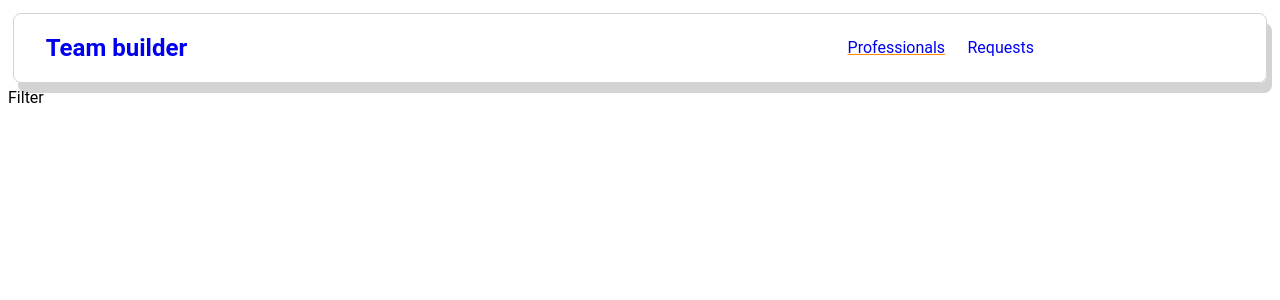
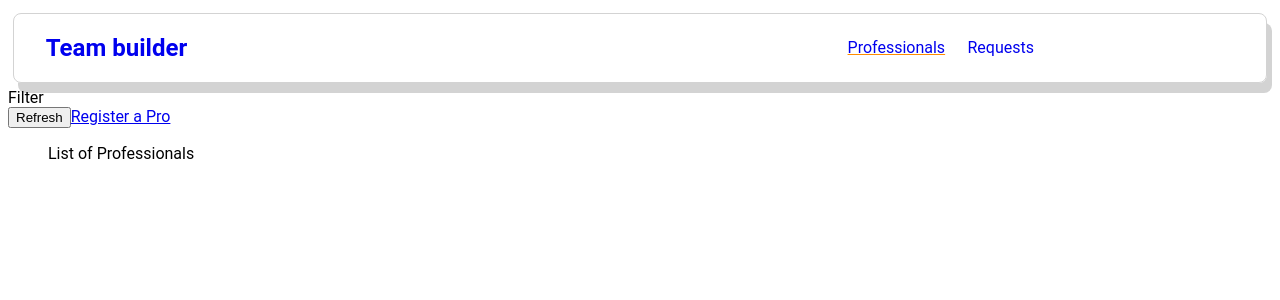
Before and after one commit to hero931/team-builder, a Vue app: page /profs in a window 1280 px wide. Shown: the top 300 px of the page. Built offline with nearby package versions, Linux system fonts and the light colour scheme.

Commit message:
routes added

```diff
--- a/src/pages/profs/ProfDetail.vue
+++ b/src/pages/profs/ProfDetail.vue
@@ -1,5 +1,7 @@
 <template>
     <div>
         Details about professional
+        <router-view></router-view>
+        <router-link to="/profs/1/contact">Contact</router-link>
     </div>
 </template>
--- a/src/pages/profs/ProfsList.vue
+++ b/src/pages/profs/ProfsList.vue
@@ -1,3 +1,12 @@
 <template>
-    <section>Filter</section>
+    <div>
+        <section>Filter</section>
+        <section>
+            <div class="controls">
+                <button>Refresh</button>
+                <router-link to="/register">Register a Pro</router-link>
+            </div>
+            <ul>List of Professionals</ul>
+        </section>
+    </div>
 </template>
```
